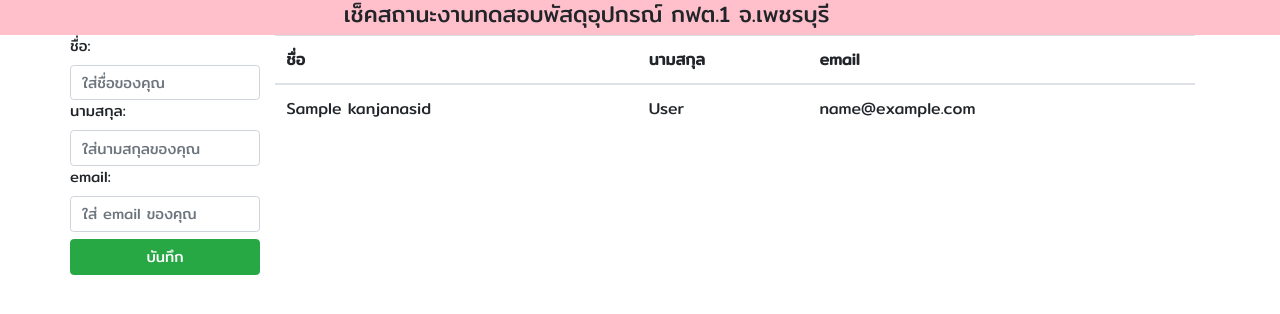
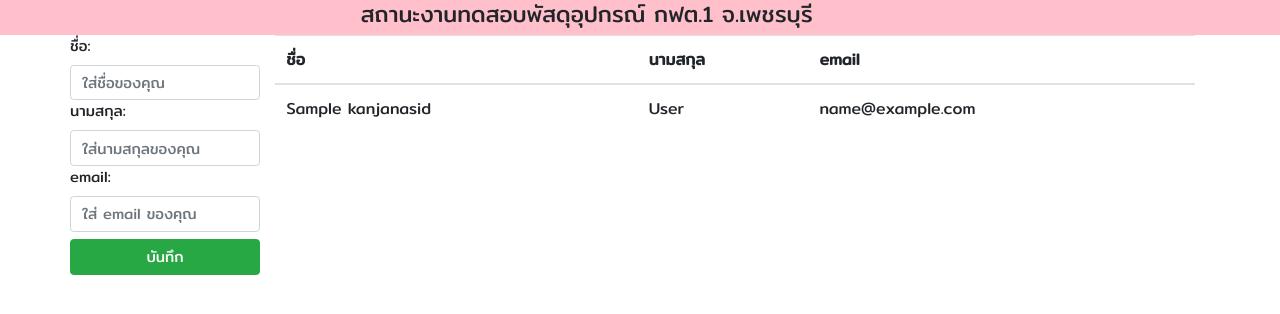
Before and after one commit to kanjanasid/abouttestingstatus, a PHP site: page /checkstatus.php in a window 1280 px wide. Shown: the top 314 px of the page. Run offline with PHP 8.4, Linux system fonts and the light colour scheme; tables that the repository leaves empty or names only in its code hold one stand-in row (values such as "Sample post"); data that the repository does not hold is empty.

Commit message:
Add files via upload

```diff
--- a/checkstatus.php
+++ b/checkstatus.php
@@ -33,7 +33,7 @@
 		<div class = "container-fluid" style = "background-color:pink;">
 			<div class="row row-center">
 				<div class="col-lg-5 offset-lg-3" style="background-color:pink;">
-					<h4>เช็คสถานะงานทดสอบพัสดุอุปกรณ์ กฟต.1 จ.เพชรบุรี</h4>
+					<h4>สถานะงานทดสอบพัสดุอุปกรณ์ กฟต.1 จ.เพชรบุรี</h4>
 				</div>
 			</div>
 		</div>
```
